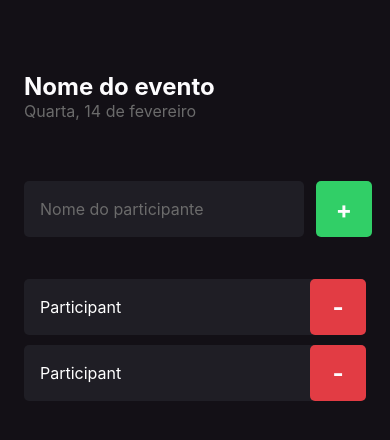
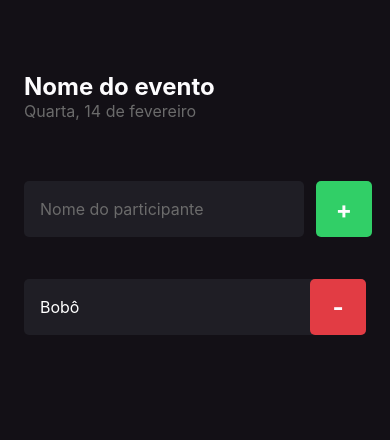
Before and after one commit to samuel-cabral/imhere, a React Native app: screen / in a window 390 px wide. Shown: the top 440 px of the page. Built offline with nearby package versions, Linux system fonts and the light colour scheme.

Commit message:
feat: functions as props

```diff
--- a/src/components/Participant/index.tsx
+++ b/src/components/Participant/index.tsx
@@ -1,12 +1,17 @@
 import { Text, TouchableOpacity, View } from 'react-native';
 import { styles } from './styles';
 
-export function Participant() {
+interface ParticipantProps {
+  name: string;
+  onRemove: () => void;
+}
+
+export function Participant({ name, onRemove }: ParticipantProps) {
   return (
     <View style={styles.container}>
-      <Text style={styles.name}>Participant</Text>
+      <Text style={styles.name}>{name}</Text>
 
-      <TouchableOpacity style={styles.button}>
+      <TouchableOpacity style={styles.button} onPress={onRemove}>
         <Text style={styles.buttonText}>-</Text>
       </TouchableOpacity>
     </View>
--- a/src/screens/Home/index.tsx
+++ b/src/screens/Home/index.tsx
@@ -7,6 +7,10 @@ import { Participant } from '../../components/Participant';
 export function Home() {
   function handleParticipantAdd() {
     console.log('Você adicionou um participante!');
+  }
+
+  function handleParticipantRemove() {
+    console.log('Você removeu um participante!');
   }
 
   return (
@@ -28,8 +32,7 @@ export function Home() {
         </TouchableOpacity>
       </View>
 
-      <Participant />
-      <Participant />
+      <Participant name="Bobô" onRemove={handleParticipantRemove} />
     </View>
   );
 }
```
